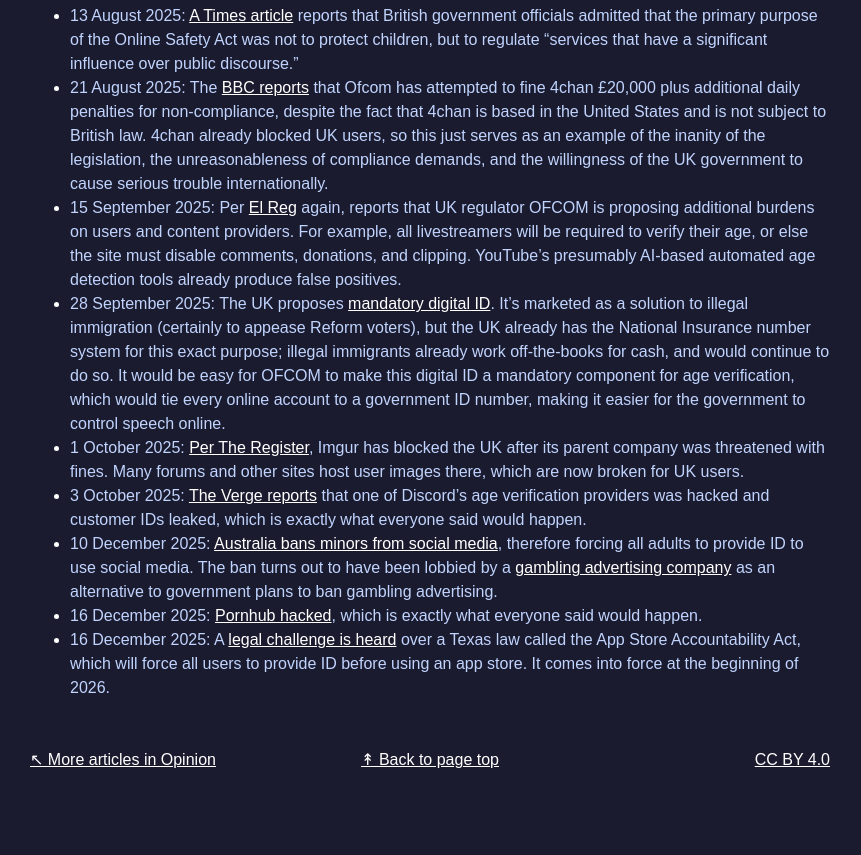
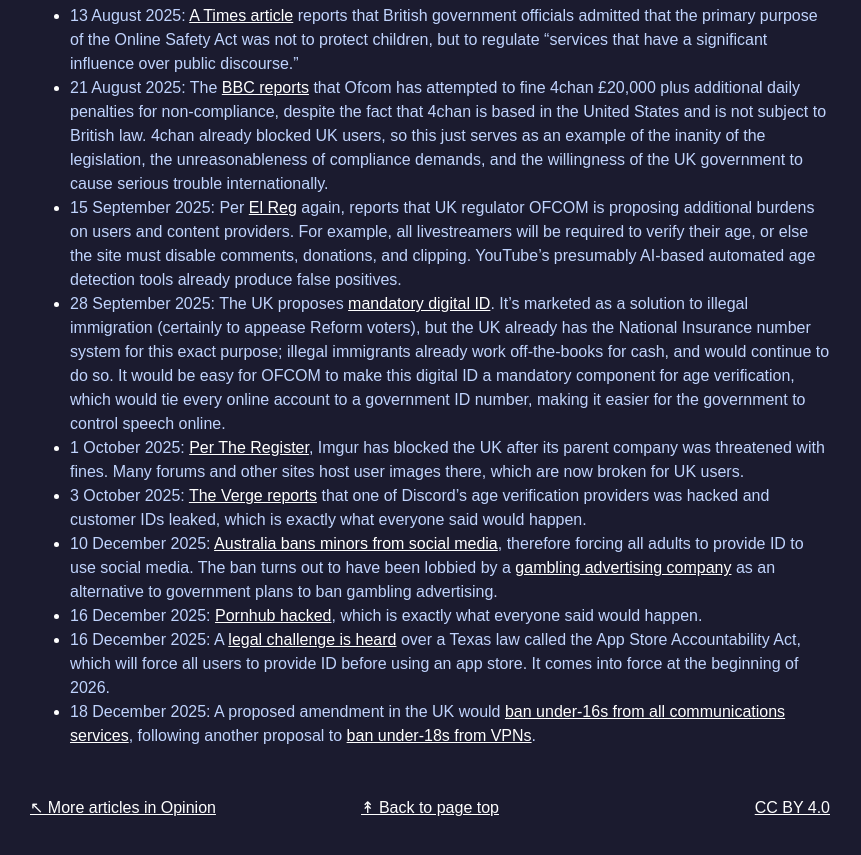
Before and after one commit to orbitalflower/orbitalflower.github.io, a Jekyll site: the page built from _posts/2025-08-03-online-safety-act-bad.md, in a window 1280 px wide and 900 px high, scrolled down 6314 px. Shown: the top 855 px of the window, without its empty margins (210-1071 px from the left). Built offline with Jekyll 4.4.1, drawn with Linux system fonts in a browser that asks for light colours.

Commit message:
More Online Safety Act

```diff
--- a/_posts/2025-08-03-online-safety-act-bad.md
+++ b/_posts/2025-08-03-online-safety-act-bad.md
@@ -391,3 +391,6 @@
 over a Texas law called the App Store Accountability Act, which will force all
 users to provide ID before using an app store. It comes into force at the
 beginning of 2026.
+- 18 December 2025: A proposed amendment in the UK would
+[ban under-16s from all communications services](https://decoded.legal/blog/2025/12/a-proposed-legislative-amendment-to-attempt-to-ban-under-16s-in-the-uk-from-common-messaging-services-sharing-family-photos-using-wikipedia-and-doing-much-else-online-by-imposing-age-assurance-on-everyone/),
+following another proposal to [ban under-18s from VPNs](https://decoded.legal/blog/2025/12/a-proposed-legislative-amendment-to-attempt-to-compel-vpn-services-providers-to-prevent-anyone-under-18-in-the-uk-from-using-their-vpns/).
```
Also changed, not shown: other parts of _posts/2025-08-03-online-safety-act-bad.md (+1 -1 lines).
